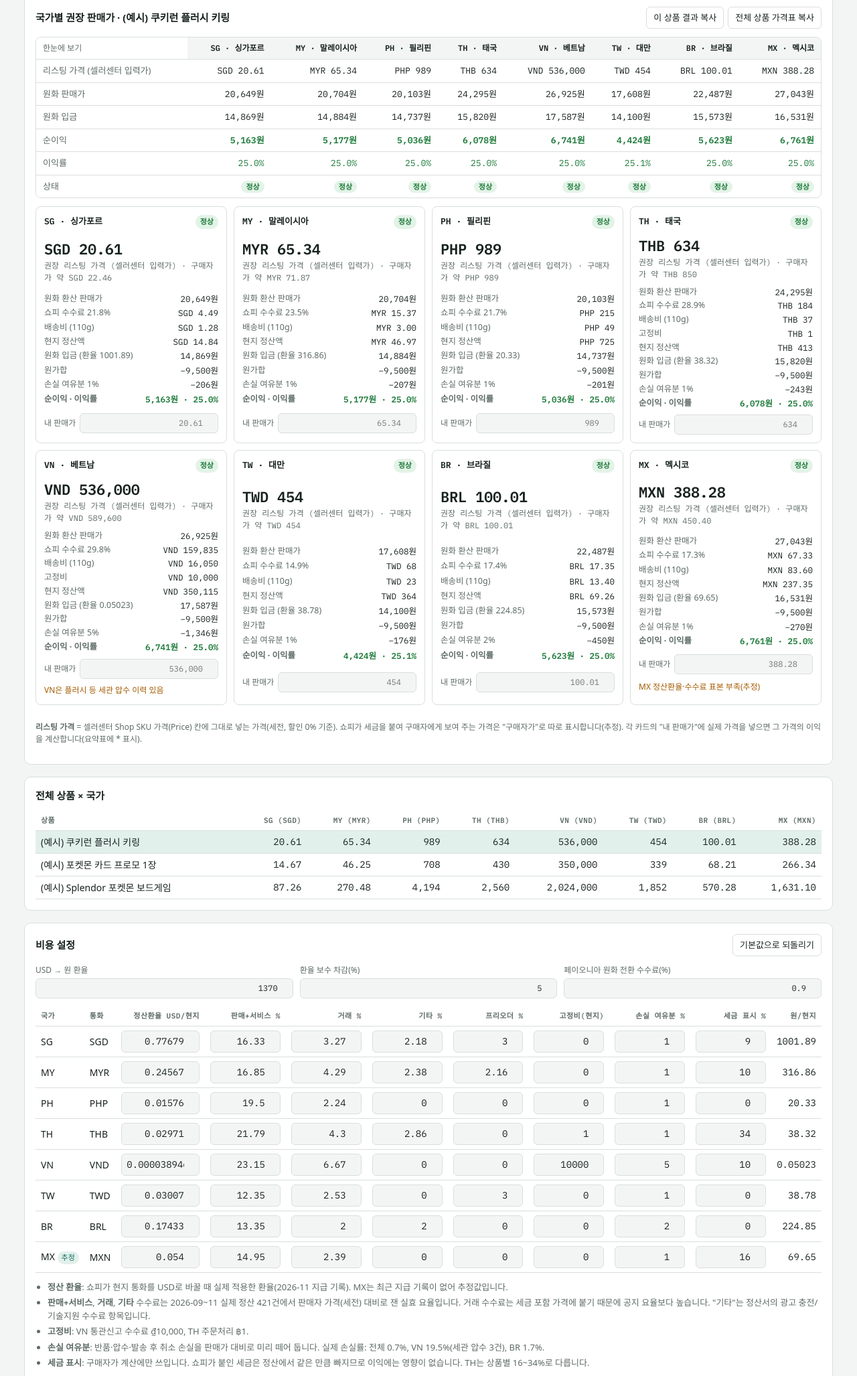
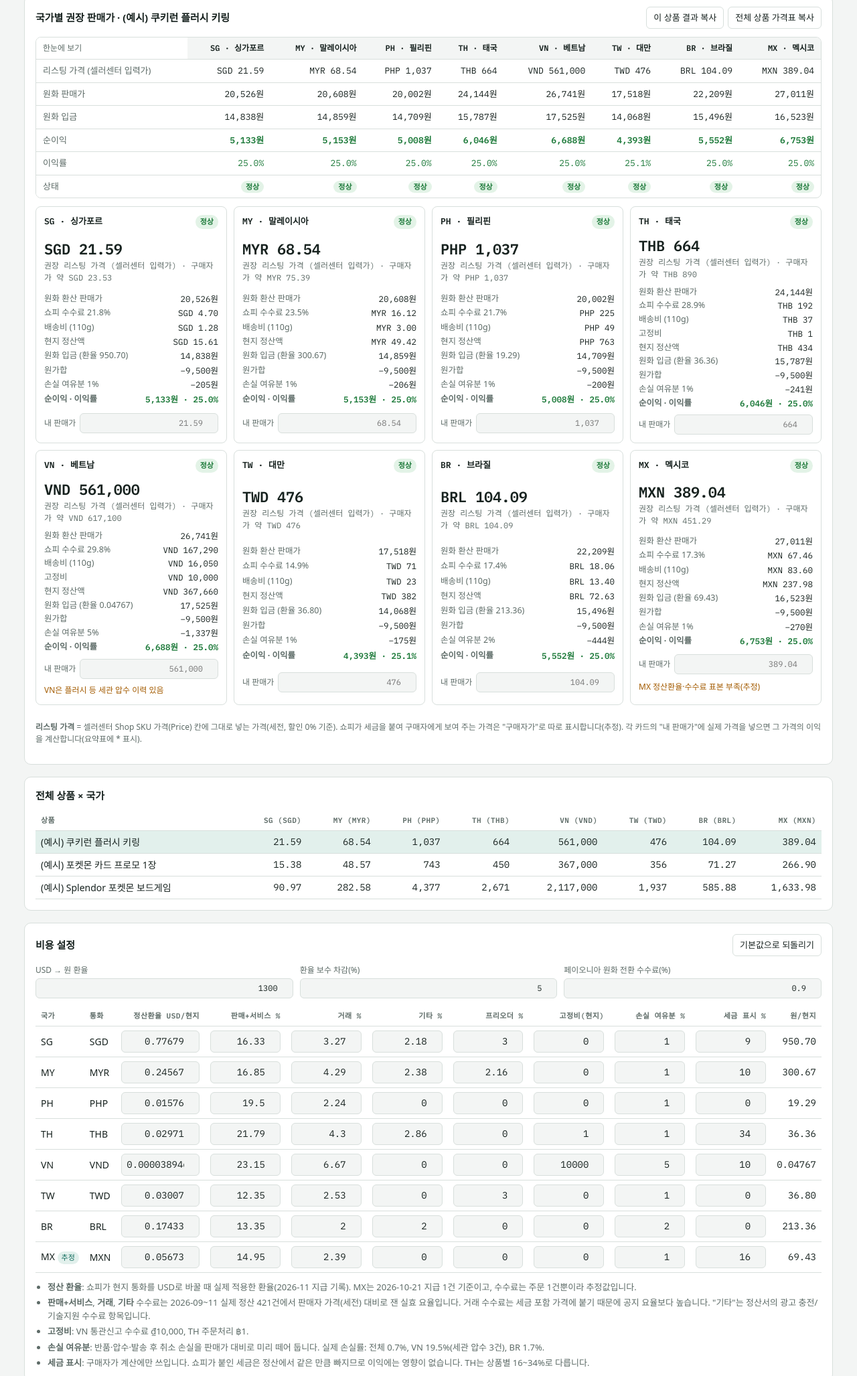
Before and after one commit to mizukikorea1005/shopee-margin-calculator, a plain HTML site: page index.html in a window 1280 px wide. Shown: the part 437-2492 px from the top of the page at 67% size. Drawn offline with Linux system fonts and the light colour scheme; a web font is replaced by a local one.

Commit message:
USD 환율 1300원, MX 정산환율 0.05673 반영
Co-Authored-By: Claude Opus 5.5 <noreply@anthropic.com>

```diff
--- a/index.html
+++ b/index.html
@@ -173,7 +173,7 @@ textarea { font-family: var(--f-num); font-size: 12px; min-height: 90px; }
     </div>
     <div class="small">
       <ul class="plain">
-        <li><b>정산 환율</b>: 쇼피가 현지 통화를 USD로 바꿀 때 실제 적용한 환율(2026-11 지급 기록). MX는 최근 지급 기록이 없어 추정값입니다.</li>
+        <li><b>정산 환율</b>: 쇼피가 현지 통화를 USD로 바꿀 때 실제 적용한 환율(2026-11 지급 기록). MX는 2026-10-21 지급 1건 기준이고, 수수료는 주문 1건뿐이라 추정값입니다.</li>
         <li><b>판매+서비스</b>, <b>거래</b>, <b>기타</b> 수수료는 2026-09~11 실제 정산 421건에서 판매자 가격(세전) 대비로 잰 실효 요율입니다. 거래 수수료는 세금 포함 가격에 붙기 때문에 공지 요율보다 높습니다. "기타"는 정산서의 광고 충전/기술지원 수수료 항목입니다.</li>
         <li><b>고정비</b>: VN 통관신고 수수료 ₫10,000, TH 주문처리 ฿1.</li>
         <li><b>손실 여유분</b>: 반품·압수·발송 후 취소 손실을 판매가 대비로 미리 떼어 둡니다. 실제 손실률: 전체 0.7%, VN 19.5%(세관 압수 3건), BR 1.7%.</li>
@@ -228,9 +228,9 @@ textarea { font-family: var(--f-num); font-size: 12px; min-height: 90px; }
     VN: { name: "베트남", cur: "VND", usd: 0.0000389469, fee: 23.15, txn: 6.67, other: 0, pre: 0, fixed: 10000, loss: 5, tax: 10 },
     TW: { name: "대만", cur: "TWD", usd: 0.03007, fee: 12.35, txn: 2.53, other: 0, pre: 3, fixed: 0, loss: 1, tax: 0 },
     BR: { name: "브라질", cur: "BRL", usd: 0.17433, fee: 13.35, txn: 2.0, other: 2.0, pre: 0, fixed: 0, loss: 2, tax: 0 },
-    MX: { name: "멕시코", cur: "MXN", usd: 0.054, fee: 14.95, txn: 2.39, other: 0, pre: 0, fixed: 0, loss: 1, tax: 16, estimated: true }
+    MX: { name: "멕시코", cur: "MXN", usd: 0.05673, fee: 14.95, txn: 2.39, other: 0, pre: 0, fixed: 0, loss: 1, tax: 16, estimated: true }
   };
-  const DEFAULT_CFG = { usdKrw: 1370, fxCons: 5, payoneer: 0.9, markets: DEFAULT_MARKETS };
+  const DEFAULT_CFG = { usdKrw: 1300, fxCons: 5, payoneer: 0.9, markets: DEFAULT_MARKETS };
   const EXAMPLES = [
     { id: 1, name: "(예시) 쿠키런 플러시 키링", cost: 9000, dom: 0, pack: 500, weight: 110, mode: "pct_sale", value: 25, pre: false },
     { id: 2, name: "(예시) 포켓몬 카드 프로모 1장", cost: 6000, dom: 0, pack: 300, weight: 80, mode: "krw", value: 4000, pre: false },
@@ -238,8 +238,13 @@ textarea { font-family: var(--f-num); font-size: 12px; min-height: 90px; }
   ];
 
   const clone = (o) => JSON.parse(JSON.stringify(o));
-  let state = load() || { cfg: clone(DEFAULT_CFG), products: clone(EXAMPLES), selected: 1, mine: {} };
+  let state = load() || { cfg: clone(DEFAULT_CFG), products: clone(EXAMPLES), selected: 1, mine: {}, cfgVersion: 2 };
   for (const c of CODES) if (!state.cfg.markets[c]) state.cfg.markets[c] = clone(DEFAULT_MARKETS[c]);
+  if ((state.cfgVersion || 1) < 2) {
+    if (Number(state.cfg.usdKrw) === 1370) state.cfg.usdKrw = 1300;
+    if (state.cfg.markets.MX && Number(state.cfg.markets.MX.usd) === 0.054) state.cfg.markets.MX.usd = 0.05673;
+    state.cfgVersion = 2;
+  }
 
   function load() { try { const raw = localStorage.getItem(STORE_KEY); return raw ? JSON.parse(raw) : null; } catch { return null; } }
   function save() { try { localStorage.setItem(STORE_KEY, JSON.stringify(state)); } catch {} scheduleRemote(); }
```
